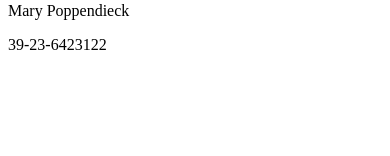
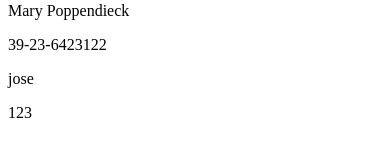
Before and after one commit to JoaquinCordovaPucp/fullstackopen, a React (Vite) app in the folder part2/phonebook/: page / in a window 390 px wide. Shown: the part 472-628 px from the top of the page. Built offline with nearby package versions, Linux system fonts and the light colour scheme; data requests are answered from the project's data file.

Commit message:
2.12: The Phonebook step 7

```diff
--- a/part2/phonebook/db.json
+++ b/part2/phonebook/db.json
@@ -1,5 +1,5 @@
 {
-  "persons":[
+  "persons": [
     {
       "name": "Arto Hellas",
       "number": "040-123456",
@@ -19,6 +19,11 @@
       "name": "Mary Poppendieck",
       "number": "39-23-6423122",
       "id": "4"
+    },
+    {
+      "id": "76f1",
+      "name": "jose",
+      "number": "123"
     }
   ]
 }
--- a/part2/phonebook/src/App.jsx
+++ b/part2/phonebook/src/App.jsx
@@ -41,6 +41,15 @@ const App = () => {
       window.alert(`${newName} is already added to phonebook`)
     } else  {
     console.log(newName)
+    axios
+    .post("http://localhost:3001/persons",
+      {
+        name: newName,
+        number: newPhone
+      }
+    ).then( e => {
+      console.log(e.data)
+    })
     setPersons(persons.concat(
       { name: newName,
         number: newPhone
```
